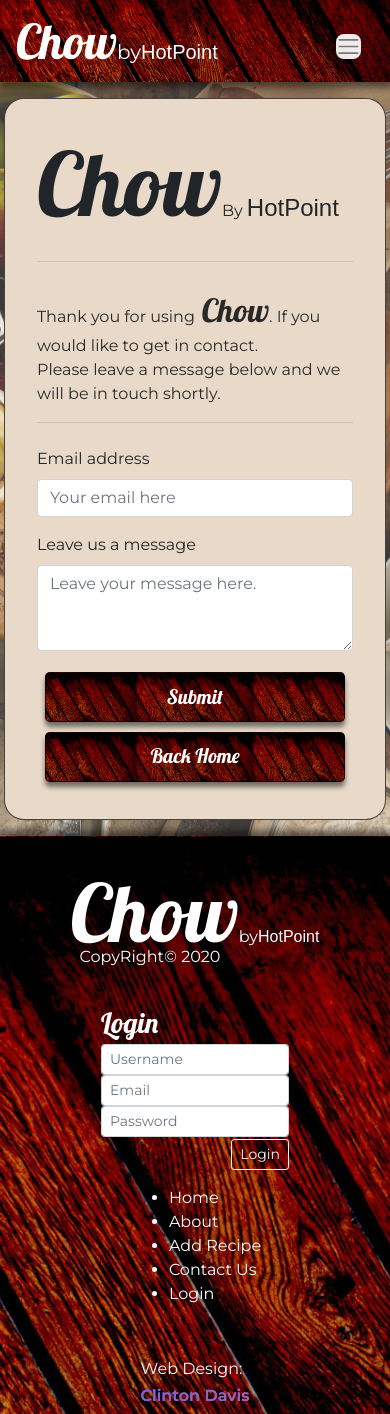
After one commit to Clinton-Davis/chow, a Flask app: page /contact in a window 390 px wide. The commit adds this page. Run offline with Flask 2, Linux system fonts and the light colour scheme; some libraries are stand-ins or nearby versions; some web fonts are replaced.

```diff
--- a/app.py
+++ b/app.py
@@ -54,6 +54,10 @@ def category():
 @app.route('/about')
 def about():
   return render_template('about.html')
+
+@app.route('/contact')
+def contact():
+  return render_template('contact.html')
 
  #This sends the choise recipe to the recipe with a full list of details
 @app.route('/recipe/<recipe_id>')
--- a/static/css/style.css
+++ b/static/css/style.css
@@ -184,7 +184,7 @@ hr {
   right: 20px;
 }
 
-/* -=-=-=---=-=--=-=-=-=-Main body Jumbos and cards */
+/* -=-=-=---=-=--=-=-=-=-Main body Jumbos / Cards / Forms */
 .jumbotron {
   background-color: var(--cbg);
   padding: 2rem 2rem;
@@ -193,6 +193,8 @@ hr {
   border-radius: 20px;
   border: var(--obb);
 }
+
+
 
 @media (max-width: 540px) {
   .jumbotron {
@@ -210,16 +212,13 @@ hr {
   }
 }
 
+/* All-Recipes */
 .recipeContainer {
   display: flex;
   flex-wrap: wrap;
   justify-content: space-evenly;
   min-height: 60vh;
   margin-top: 2em;
-}
-
-.row {
-  align-items: baseline;
 }
 
 .card {
@@ -266,6 +265,30 @@ hr {
   border: 5px solid rgba(0, 0, 0, 0.6);
 }
 
+/*Add-Recipe-page*/
+.add-recipys {
+  display: flex;
+}
+
+.add-recipe-form {
+  width: 100%;
+}
+
+.point-images {
+  display: flex;
+  flex-direction: column;
+  justify-content: flex-start;
+
+}
+
+.ad-img-box {
+  height: 200px;
+  width: 200px;
+  margin: 2.25em 1em;
+  border: 3px solid var(--offBlk);
+}
+
+/* Detail Recipe Page*/
 .hero {
   display: flex;
   justify-items: center;
@@ -309,6 +332,14 @@ hr {
   max-width: 650px;
 }
 
+/* Forms
+input,
+textarea,
+select {
+  max-width: 90%;
+
+}
+*/
 /*Wood Btns*/
 .btn-primary {
   color: #fff;
--- a/templates/base.html
+++ b/templates/base.html
@@ -119,6 +119,8 @@
         <li><a class="text-white" href="{{url_for('all_recipe')}}">Home</a></li>
         <li><a class="text-white" href="{{url_for('about')}}">About</a></li>
         <li><a class="text-white" href="{{url_for('add_recipe')}}">Add Recipe</a></li>
+        <li><a class="text-white" href="{{url_for('contact')}}">Contact Us</a></li>
+
         {% if session['logged_in'] == True %}
         <li><a class="text-white" href="{{url_for('logout')}}">Logout</a></li>
         {% else %}
--- /dev/null
+++ b/templates/contact.html
@@ -0,0 +1,34 @@
+{% extends 'base.html' %}
+{% block content %}
+<div class="jumbotron">
+
+    <span class="display-2 hf">Chow</span><span>By </span><span class="hotpoint fs">HotPoint</span>
+
+    <hr class="my-4">
+    <p class="about-p">Thank you for using<span class="dhf">&nbsp;Chow</span>. If you would like to get in contact.
+        <br>
+        Please leave a message below and we will be in touch shortly.</p>
+    <hr>
+    <br>
+    <form>
+        <div class="form-group">
+            <label for="contact_email">Email address</label>
+            <input type="email" class="form-control" id="contact_email" placeholder="Your email here">
+
+        </div>
+        <div class="form-group">
+            <label for="message">Leave us a message</label>
+            <textarea class="form-control" id="message" name="message" rows="3"
+                placeholder="Leave your message here."></textarea>
+        </div>
+        <div class="container">
+            <div class="row">
+                <button type="submit" class="ripple-surface col-sm-6 btn btn-primary lead hf btn-lg">Submit</button>
+                <a href="{{url_for('all_recipe')}}" class="ripple-surface col-sm-6 btn btn-primary lead hf btn-lg">Back
+                    Home</a>
+            </div>
+    </form>
+</div>
+</div>
+
+{% endblock content %}
```
Also changed, not shown: templates/add_recipe.html (+24 -8 lines), README.md.
